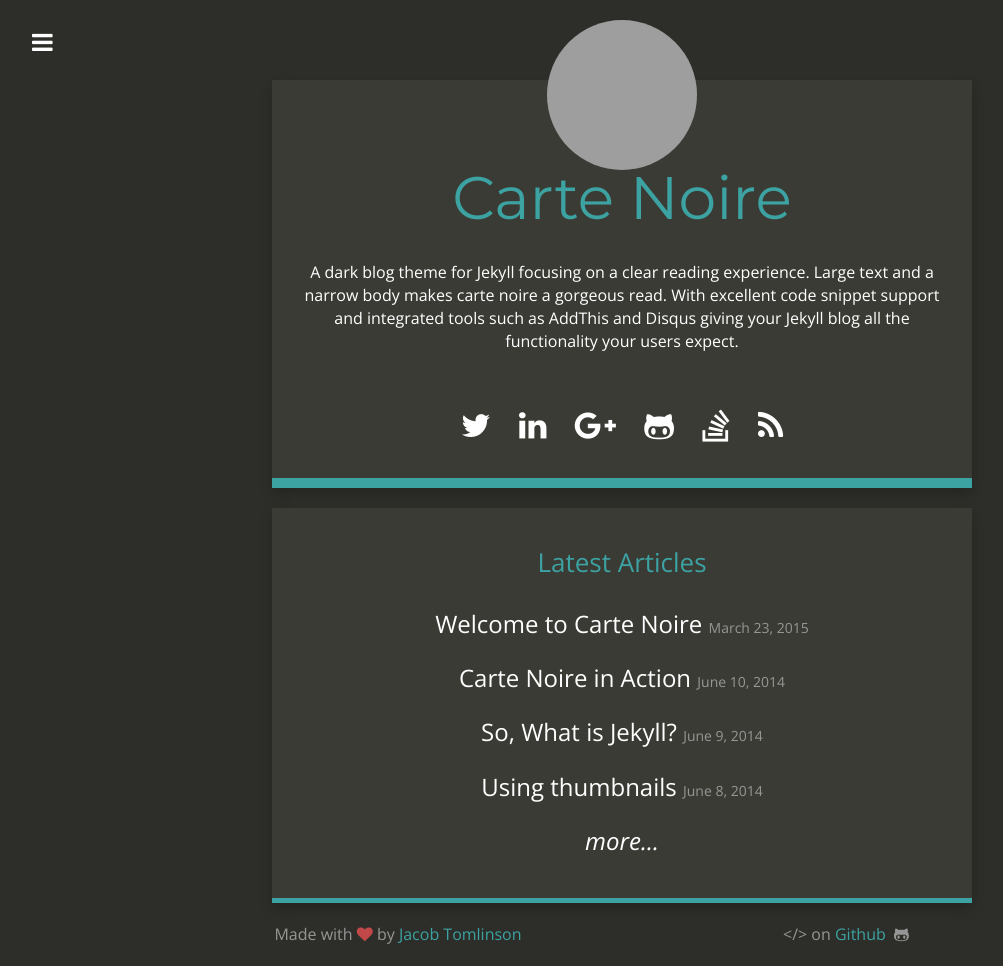
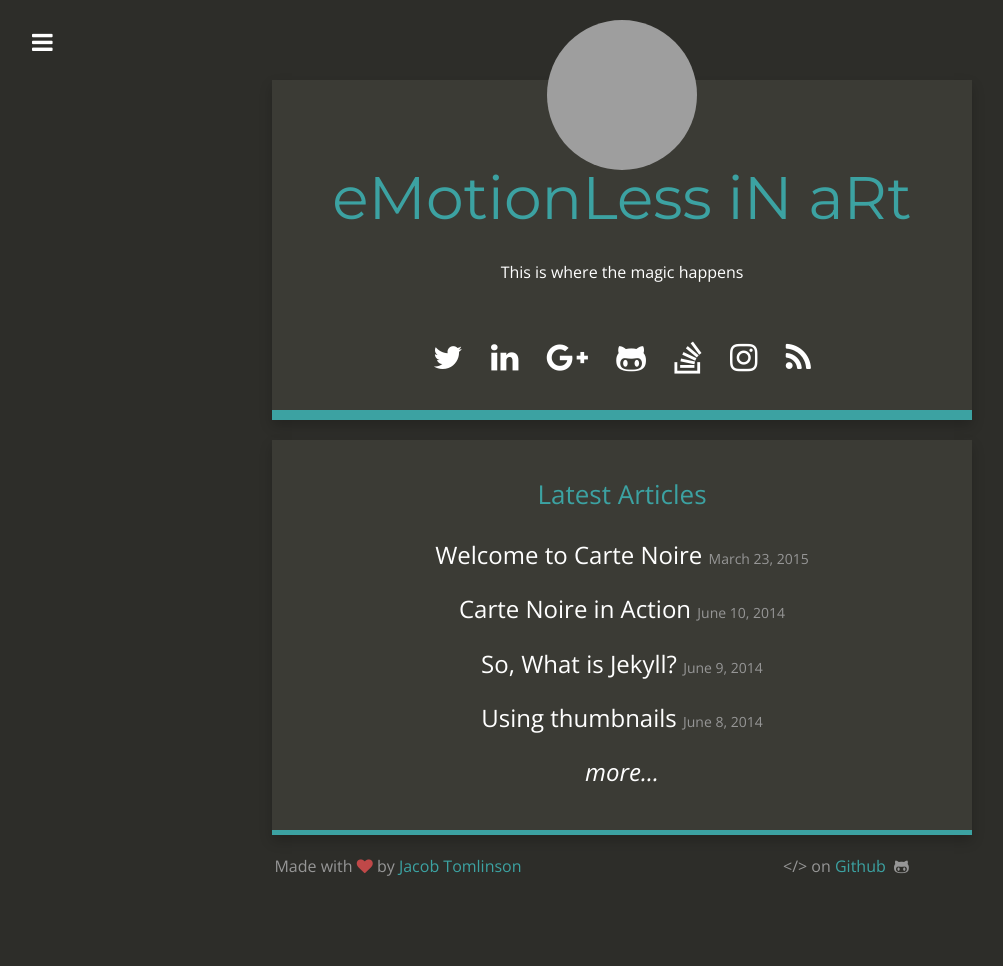
Before and after one commit to gskriptor/gskriptor.github.io, a Jekyll site: the page built from index.html, in a window 1280 px wide. Shown: the whole page, without its empty margins (18-1021 px from the left). Built offline with Jekyll 4.4.1, drawn with Linux system fonts in a browser that asks for light colours; nearby versions of some CDN libraries; after the commit the page ends 900 px from its top, so only the background shows below that; grey boxes are pictures that could not be loaded.

Commit message:
Update _config.yml

```diff
--- a/_config.yml
+++ b/_config.yml
@@ -1,21 +1,21 @@
 # Site settings
-title: "Carte Noire"
-email: jacob@jacobtomlinson.co.uk
-description: "A dark blog theme for Jekyll."
+title: "eMotionLess iN aRt"
+email: gspencer.create@gmail.com
+description: "Art and tech blog."
 baseurl: ""
 url: "http://carte-noire.jacobtomlinson.co.uk/"
-title_description: "A dark blog theme for Jekyll focusing on a clear reading experience. Large text and a narrow body makes carte noire a gorgeous read. With excellent code snippet support and integrated tools such as AddThis and Disqus giving your Jekyll blog all the functionality your users expect."
+title_description: "This is where the magic happens"
 title_image: "https://www.gravatar.com/avatar/00000000000000000000000000000000?s=500&d=mm"
 google_analytics: "UA-20365477-4"
 disqus_account: cartenoire
-github_repository: https://github.com/jacobtomlinson/carte-noire
+github_repository: https://github.com/gskriptor
 addthis_id: ra-513c6fa83da6ec67
 post_limit: 5
 
 # Social usernames/URLs
 twitter_username: _jacobtomlinson
-github_username:  jacobtomlinson
-instagram_username:
+github_username:  gskriptor
+instagram_username: kobragrey
 reddit_username:
 linkedin_link: http://carte-noire.jacobtomlinson.co.uk/
 google_plus_link: http://carte-noire.jacobtomlinson.co.uk/
```
